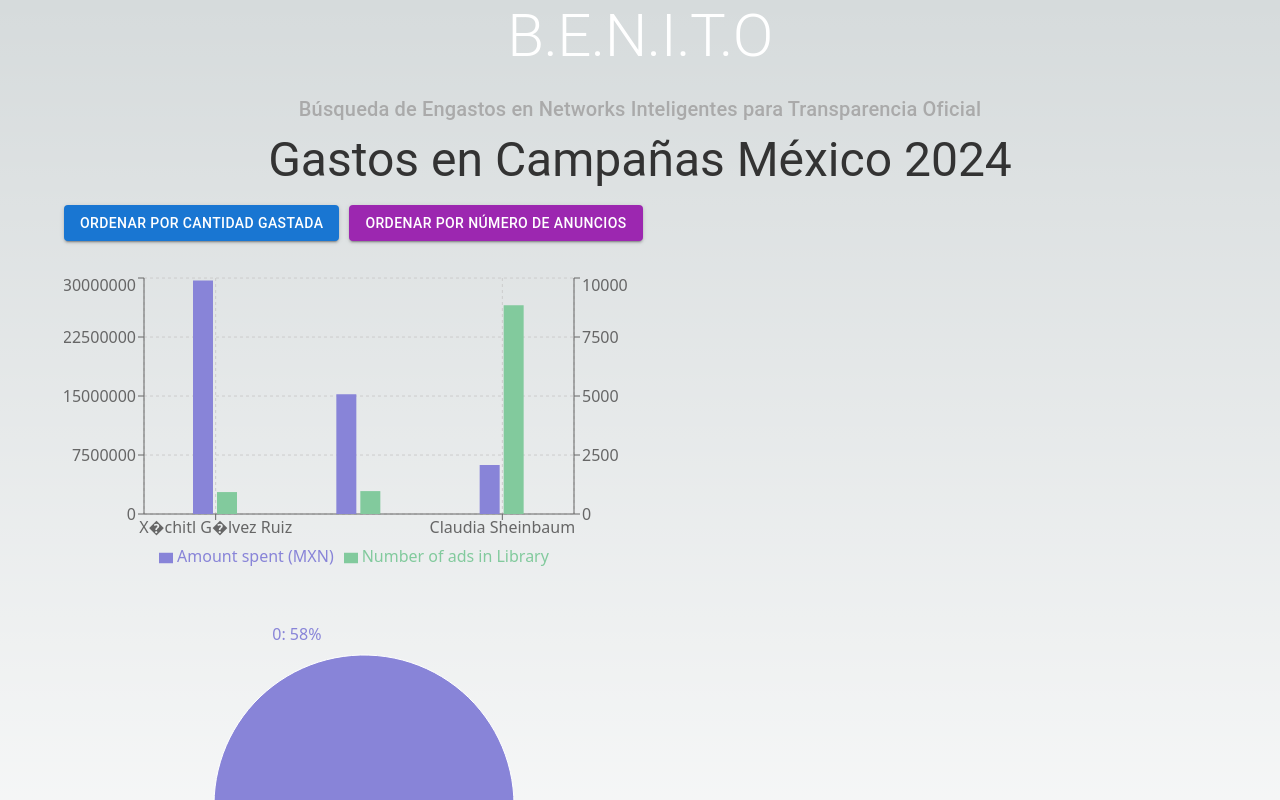
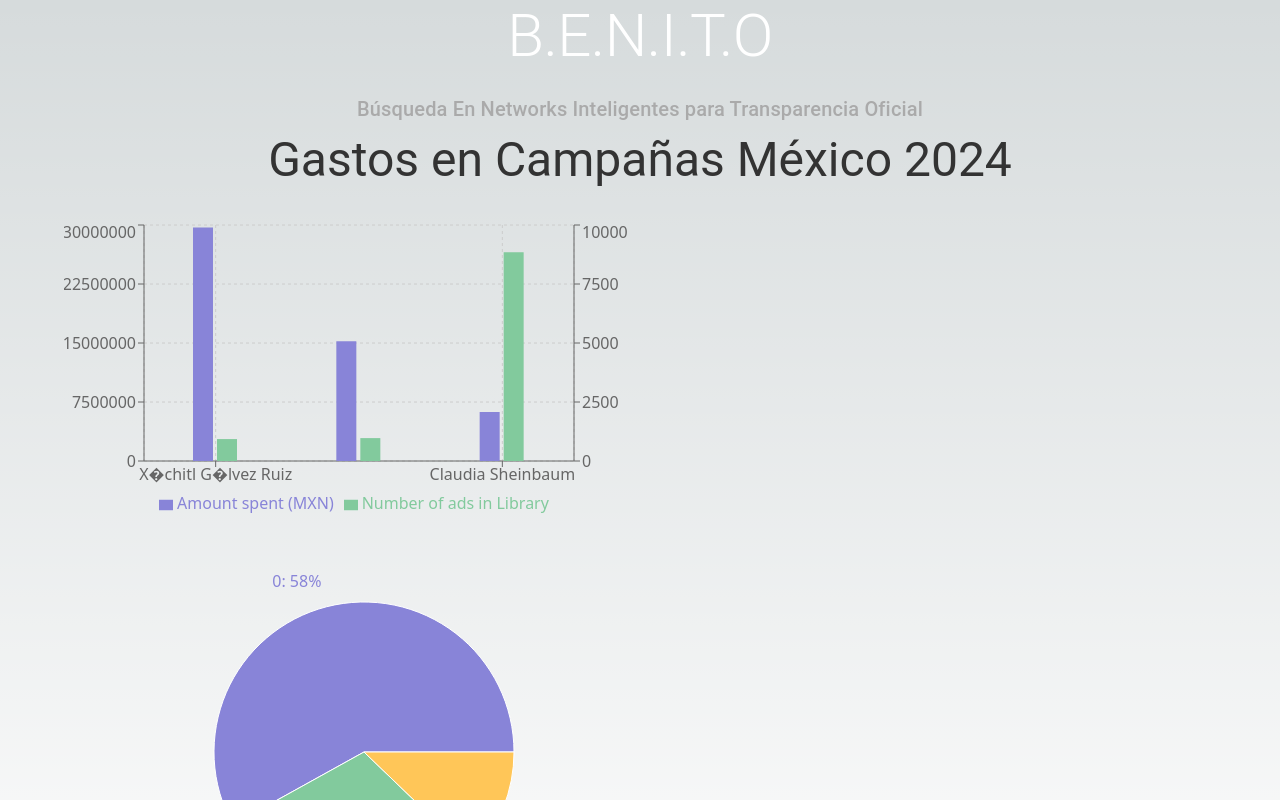
Before and after one commit to Root-FTW/BENITO, a Next.js app: page / in a window 1280 px wide. Shown: the top 800 px of the page. Built offline with nearby package versions, Linux system fonts and the light colour scheme.

Commit message:
Update index.js

```diff
--- a/pages/index.js
+++ b/pages/index.js
@@ -3,7 +3,7 @@ import Papa from 'papaparse';
 import { BarChart, Bar, XAxis, YAxis, CartesianGrid, Tooltip, Legend, PieChart, Pie, Cell, ResponsiveContainer } from 'recharts';
 import fs from 'fs';
 import path from 'path';
-import { Container, Typography, Button, Box } from '@mui/material';
+import { Container, Typography, Box } from '@mui/material';
 import styles from '../styles/Home.module.css';
 
 const COLORS = ['#8884d8', '#82ca9d', '#ffc658'];
@@ -30,35 +30,17 @@ export default function Home({ data }) {
     console.log(parsed.data); // Verificar los datos
   }, [data]);
 
-  const filterByAmountSpent = () => {
-    const filtered = [...parsedData].sort((a, b) => b["Amount spent (MXN)"] - a["Amount spent (MXN)"]);
-    setFilteredData(filtered);
-  };
-
-  const filterByNumberOfAds = () => {
-    const filtered = [...parsedData].sort((a, b) => b["Number of ads in Library"] - a["Number of ads in Library"]);
-    setFilteredData(filtered);
-  };
-
   return (
     <Container>
       <Typography variant="h2" component="h1" gutterBottom className={styles.projectName}>
         B.E.N.I.T.O
       </Typography>
       <Typography variant="h6" component="p" gutterBottom className={styles.projectDescription}>
-        Búsqueda de Engastos en Networks Inteligentes para Transparencia Oficial
+        Búsqueda En Networks Inteligentes para Transparencia Oficial
       </Typography>
       <Typography variant="h3" component="h2" gutterBottom className={styles.heading}>
         Gastos en Campañas México 2024
       </Typography>
-      <Box my={2} className={styles.buttonGroup}>
-        <Button variant="contained" color="primary" onClick={filterByAmountSpent} style={{ marginRight: '10px' }}>
-          Ordenar por Cantidad Gastada
-        </Button>
-        <Button variant="contained" color="secondary" onClick={filterByNumberOfAds}>
-          Ordenar por Número de Anuncios
-        </Button>
-      </Box>
       <Box my={4} className={styles.chart}>
         <ResponsiveContainer width="100%" height={300}>
           <BarChart
@@ -100,6 +82,8 @@ export default function Home({ data }) {
       </Box>
       <footer className={styles.footer}>
         Datos obtenidos de <a href="https://www.facebook.com/ads/library/report/" target="_blank" rel="noopener noreferrer">Facebook Network (META)</a>.
+        <br />
+        Made with ❤️ by <a href="https://www.linkedin.com/in/jonathanftw/" target="_blank" rel="noopener noreferrer">Jonathan Paz</a>
       </footer>
     </Container>
   );
```
